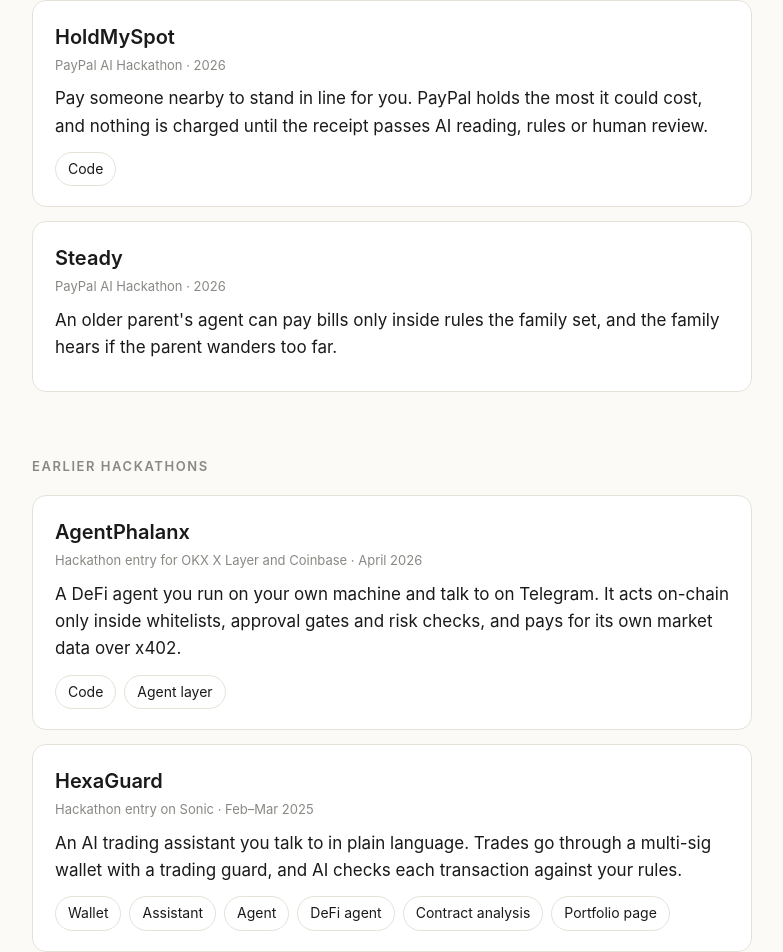
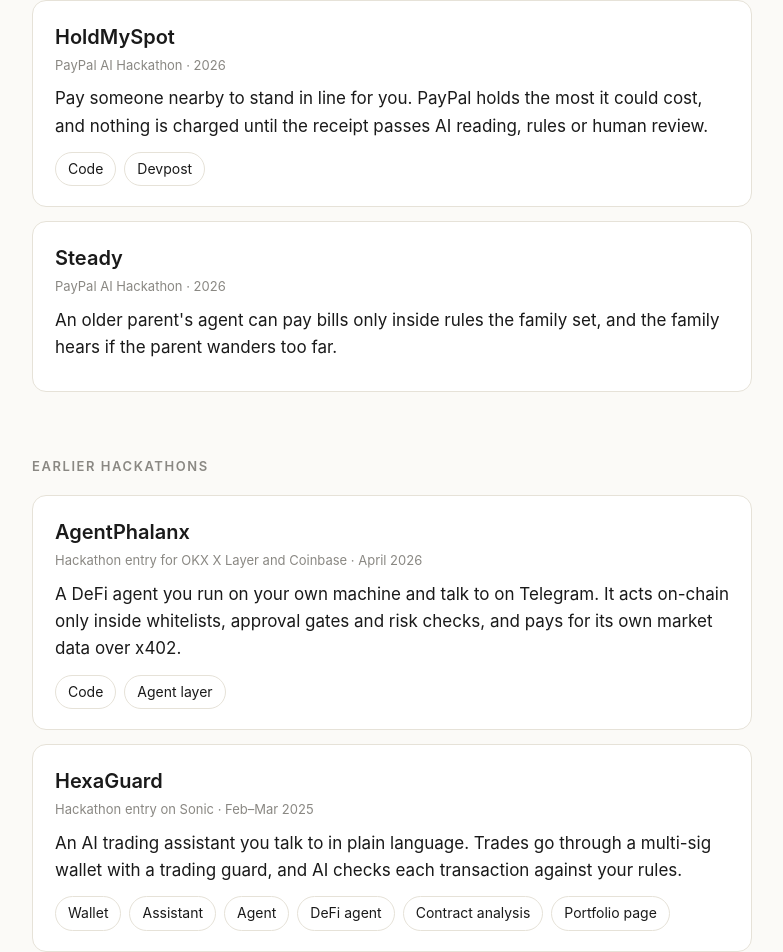
Before and after one commit to eric2612115/eric2612115.github.io, a plain HTML site: page index.html in a window 1280 px wide. Shown: the part 1816-2768 px from the top of the page, without its empty margins (248-1031 px from the left). Drawn offline with Linux system fonts and the light colour scheme.

Commit message:
feat: link HoldMySpot's Devpost page
Co-Authored-By: Claude Opus 5.5 <noreply@anthropic.com>

```diff
--- a/index.html
+++ b/index.html
@@ -186,6 +186,7 @@
       <p>Pay someone nearby to stand in line for you. PayPal holds the most it could cost, and nothing is charged until the receipt passes AI reading, rules or human review.</p>
       <ul class="links">
         <li><a href="https://github.com/eric2612115/HoldMySpot">Code</a></li>
+        <li><a href="https://devpost.com/software/holdmyspot-7gc0lx">Devpost</a></li>
       </ul>
     </div>
 
```
